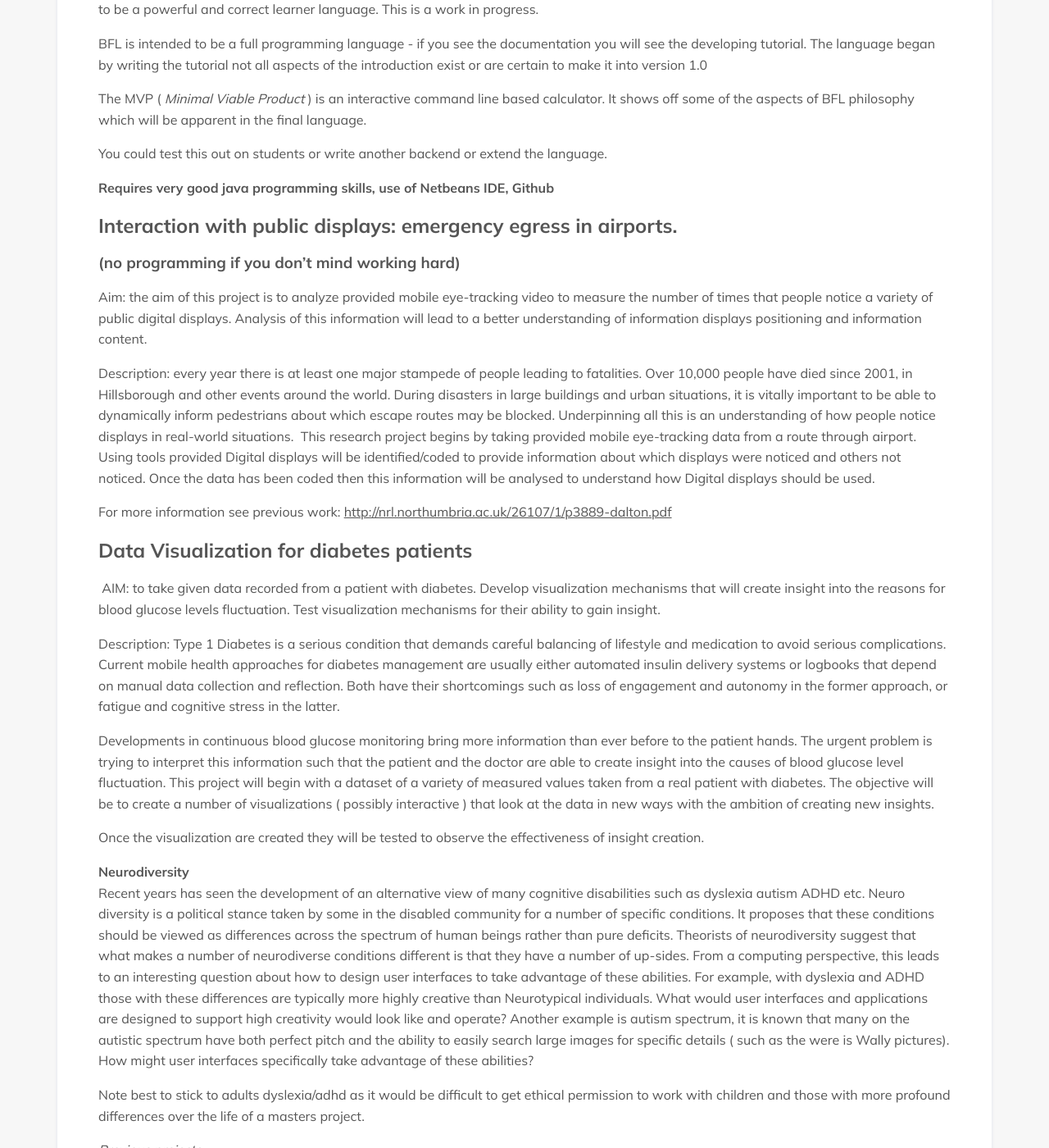
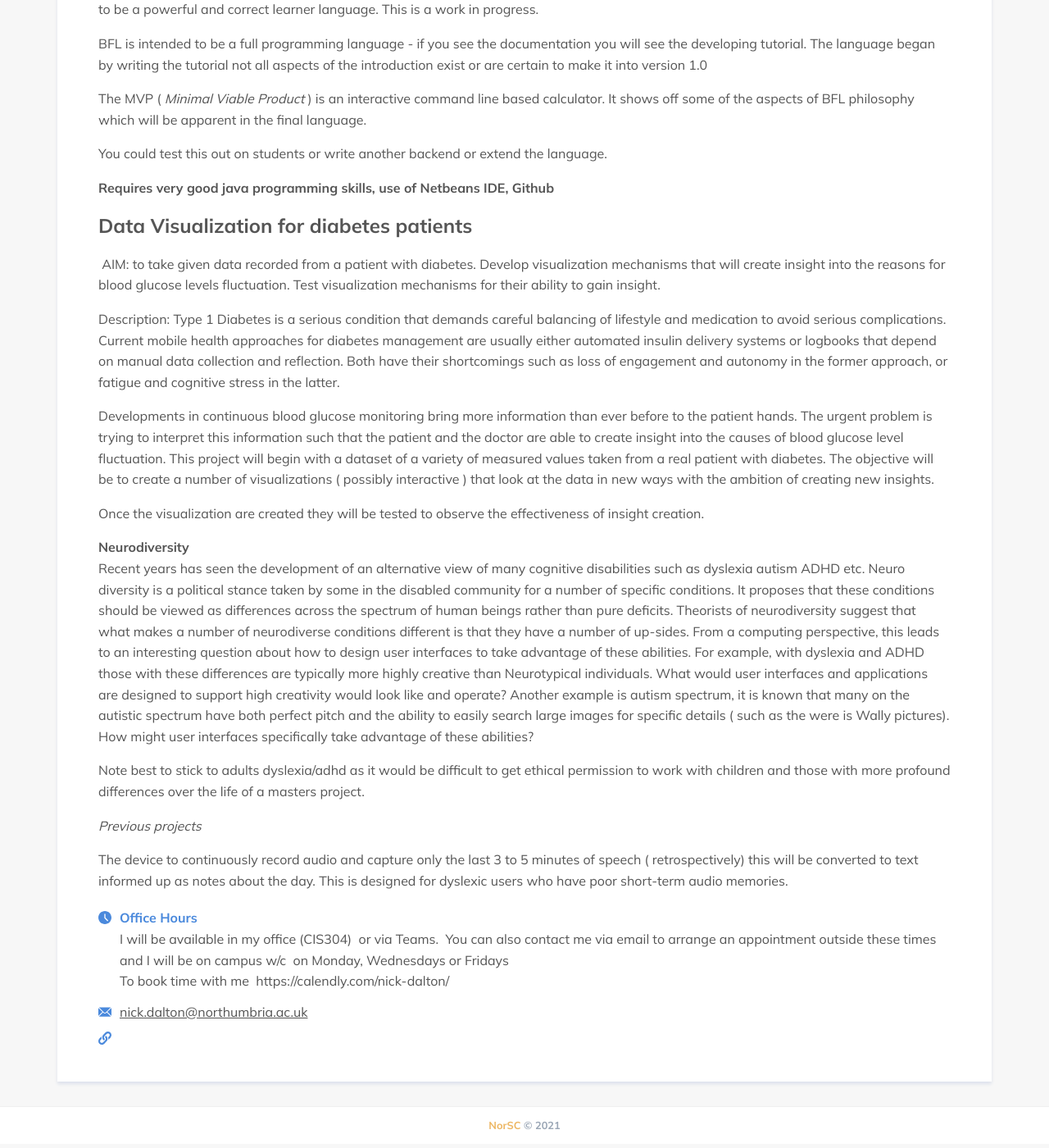
Before and after one commit to NorSC/supervisor-search, a Jekyll site: the page built from _supervisors/nick-dalton.md, in a window 1280 px wide and 1400 px high, scrolled down 687 px. Shown: the whole window at 82% size. Built offline with Jekyll 4.4.1, drawn with Linux system fonts in a browser that asks for light colours; a script that is not in the unit is left out; some of the changed text lies outside the part shown.

Commit message:
Update Supervisors “nick-dalton”

```diff
--- a/_supervisors/nick-dalton.md
+++ b/_supervisors/nick-dalton.md
@@ -2,14 +2,14 @@
 layout: supervisor
 title: Nick Dalton
 available: true
-available_msc: true
+available_msc: false
 available_phd: true
 email: nick.dalton@northumbria.ac.uk
-website: http://www.thepurehands.org/sheep/index.html
+website: ""
 office_hours: >-
   I will be available in my office (CIS304)  or via Teams.  You can also contact
   me via email to arrange an appointment outside these times and I will be on
-  campus w/c  on Monday, Wensdays or Fridays
+  campus w/c  on Monday, Wednesdays or Fridays
 
   To book time with me  https://calendly.com/nick-dalton/
 research_group: Northumbria Social Computing
@@ -84,21 +84,6 @@
 
 
   **Requires very good java programming skills, use of Netbeans IDE, Github**
-
-
-  ## Interaction with public displays: emergency egress in airports.
-
-
-  ### (no programming if you don't mind working hard)
-
-
-  Aim: the aim of this project is to analyze provided mobile eye-tracking video to measure the number of times that people notice a variety of public digital displays. Analysis of this information will lead to a better understanding of information displays positioning and information content.
-
-
-  Description: every year there is at least one major stampede of people leading to fatalities. Over 10,000 people have died since 2001, in Hillsborough and other events around the world. During disasters in large buildings and urban situations, it is vitally important to be able to dynamically inform pedestrians about which escape routes may be blocked. Underpinning all this is an understanding of how people notice displays in real-world situations.  This research project begins by taking provided mobile eye-tracking data from a route through airport. Using tools provided Digital displays will be identified/coded to provide information about which displays were noticed and others not noticed. Once the data has been coded then this information will be analysed to understand how Digital displays should be used.
-
-
-  For more information see previous work: <http://nrl.northumbria.ac.uk/26107/1/p3889-dalton.pdf>
 
 
   ## Data Visualization for diabetes patients
```
